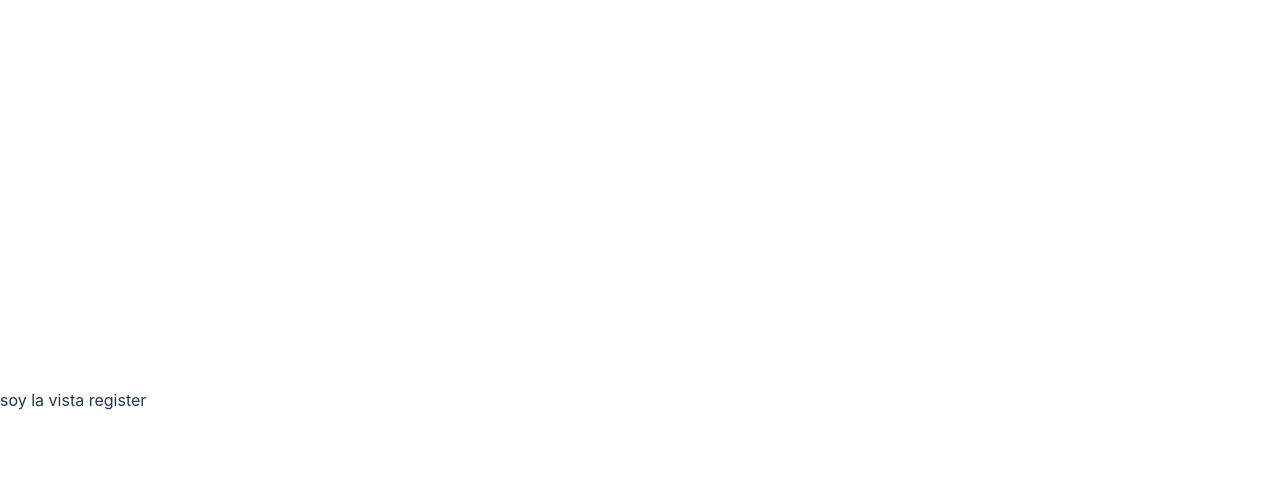
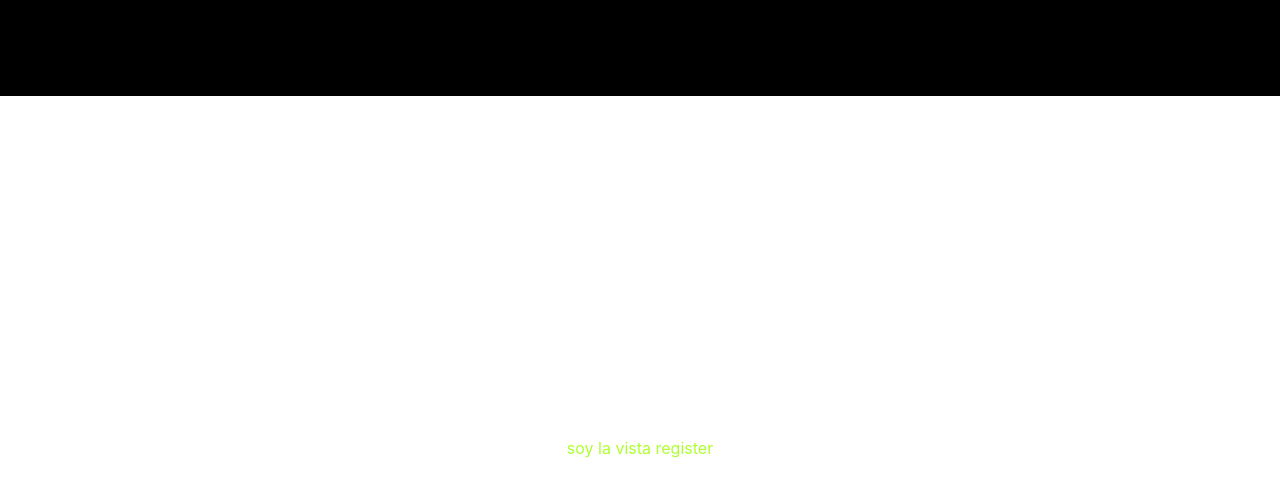
Before and after one commit to jluisferrer/Proyecto-6-API-Buscador-Frontend-I, a React (Vite) app: page /register in a window 1280 px wide. Shown: the top 496 px of the page. Built offline with nearby package versions, Linux system fonts and the light colour scheme.

Commit message:
feat:establishing header and routed part

```diff
--- a/src/App.jsx
+++ b/src/App.jsx
@@ -1,9 +1,11 @@
 import './App.css'
+import { Header } from "./common/Header/Header";
 import { Body } from "./pages/Body/Body";
 
 function App() {
   return (
     <>
+      <Header />
       <Body />
     </>
   )
--- a/src/common/Header/Header.css
+++ b/src/common/Header/Header.css
@@ -1,8 +1,10 @@
 .headerDesign{
+
 height: 12vh;
 width: 100vw;
 
-background-color: chocolate;
+background-color: black;
+color: whitesmoke;
 
 display: flex;
 flex-direction: column;
--- a/src/pages/Home/Home.css
+++ b/src/pages/Home/Home.css
@@ -0,0 +1,13 @@
+.homeDesign{
+
+    height: 88vh;
+    width: 100vw;
+
+    background-color: white;
+    color: greenyellow;
+
+    display: flex;
+    flex-direction: column;
+    justify-content: center;
+    align-items: center;
+}
--- a/src/pages/Home/Home.jsx
+++ b/src/pages/Home/Home.jsx
@@ -1,3 +1,5 @@
+import "./Home.css";
+
 export const Home = () => {
     return (
         <div className="homeDesign">
--- a/src/pages/Register/Register.css
+++ b/src/pages/Register/Register.css
@@ -0,0 +1,13 @@
+.registerDesign{
+
+    height: 88vh;
+    width: 100vw;
+
+    background-color: white;
+    color: greenyellow;
+
+    display: flex;
+    flex-direction: column;
+    justify-content: center;
+    align-items: center;
+}
--- a/src/pages/Register/Register.jsx
+++ b/src/pages/Register/Register.jsx
@@ -1,3 +1,5 @@
+import "./Register.css"
+
 export const Register = () => {
     return (
         <div className="registerDesign">
```
